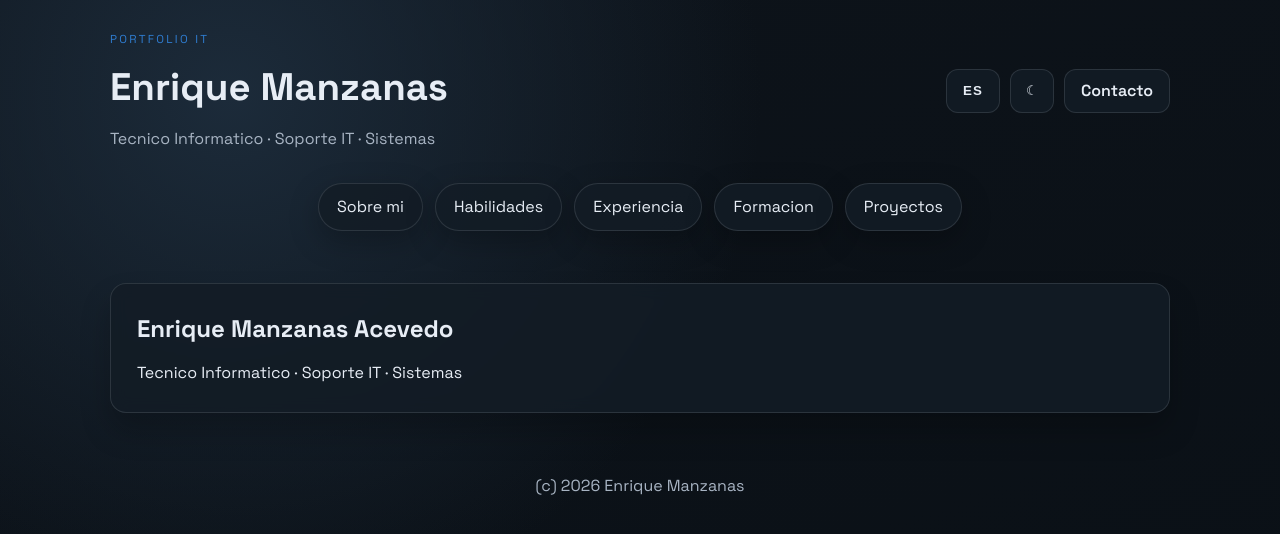
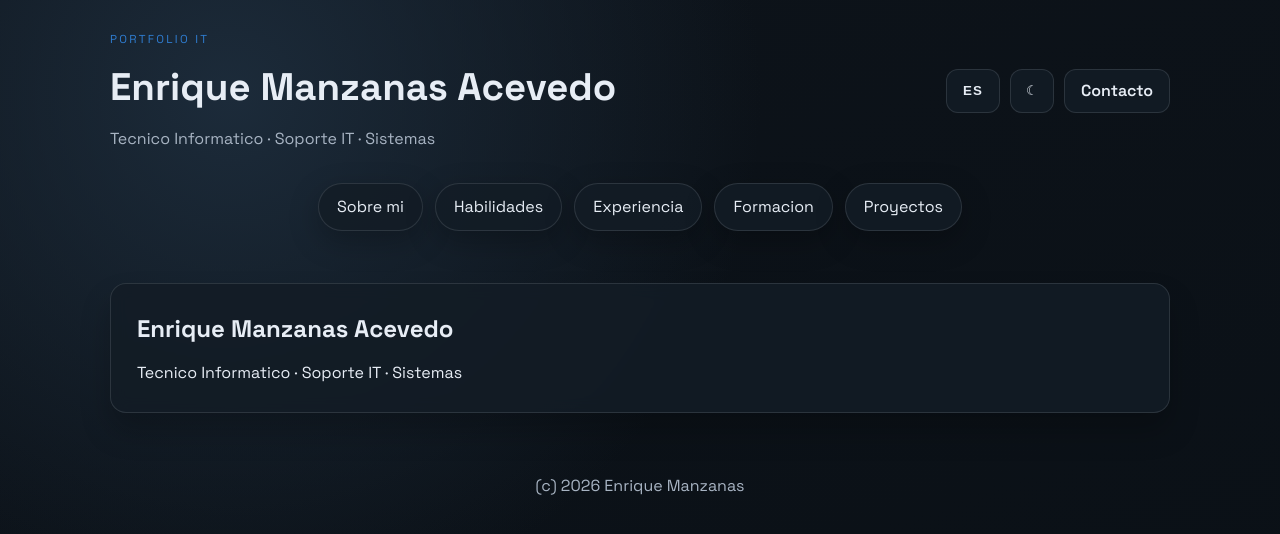
Before and after one commit to Enr1qveDev/Portfolio, a plain HTML site: page index.html in a window 1280 px wide. Drawn offline with Linux system fonts and the light colour scheme.

Commit message:
Añadido nombre y apellido paginas

```diff
--- a/index.html
+++ b/index.html
@@ -12,7 +12,7 @@
     <div class="container header-grid">
       <div>
         <p class="tag" data-lang-es="Portfolio IT" data-lang-en="IT Portfolio">Portfolio IT</p>
-        <h1>Enrique Manzanas</h1>
+        <h1>Enrique Manzanas Acevedo</h1>
         <p class="subtitle" data-lang-es="Tecnico Informatico &#183; Soporte IT &#183; Sistemas" data-lang-en="IT Technician &#183; IT Support &#183; Systems">Tecnico Informatico &#183; Soporte IT &#183; Sistemas</p>
       </div>
       <div class="header-actions">
```
Also changed, not shown: experiencia.html (+1 -1 lines), formacion.html (+1 -1 lines), habilidades.html (+1 -1 lines), proyectos.html (+1 -1 lines), sobre-mi.html (+1 -1 lines).
